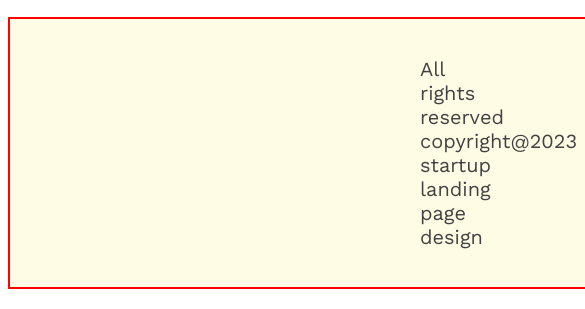
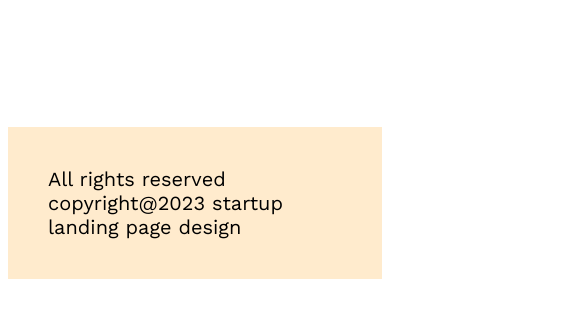
Before and after one commit to AnikaTabassum217/frontend-project-05, a plain HTML site: page index.html in a window 390 px wide. Shown: the part 7011-7320 px from the top of the page, 585 px wide, since content can reach past the window. After the commit the page ends 7298 px from the top, so only its background shows below. Drawn offline with nearby package versions, Linux system fonts and the light colour scheme; files whose address does not match are found by name.

Commit message:
Done with responsive

```diff
--- a/index.html
+++ b/index.html
@@ -158,9 +158,9 @@
         </section>
     </main>
     <footer>
-          <p class="text-gray bg-light footer-title" style="border: 2px solid red;">
+        <div class="footer-title">
             All rights reserved copyright@2023 startup landing page design
-          </p>
+        </div>
     </footer>
 
 </body>
--- a/style/style.css
+++ b/style/style.css
@@ -199,14 +199,30 @@ main>section {
   filter: grayscale(100%);
 }
 
+/* FOOTER STYLE */
+
+footer{
+  margin-top: 130px;
+  max-width: 1440px;
+  margin: 0px auto;
+  background-color: blanchedalmond;
+  margin-top: 130px;
+}
 .footer-title{
   font-size: 1.25rem;
   font-weight: 400;
   padding: 38px 410px;
+  white-space: nowrap;
 }
 
 @media screen and (max-width:576px) {
 
+  .footer-title{
+    font-size: 1.25rem;
+    font-weight: 400;
+    padding:  40px;
+    white-space: normal;
+  }
   .navbar,
   .nav-links,
   .teams,
```
